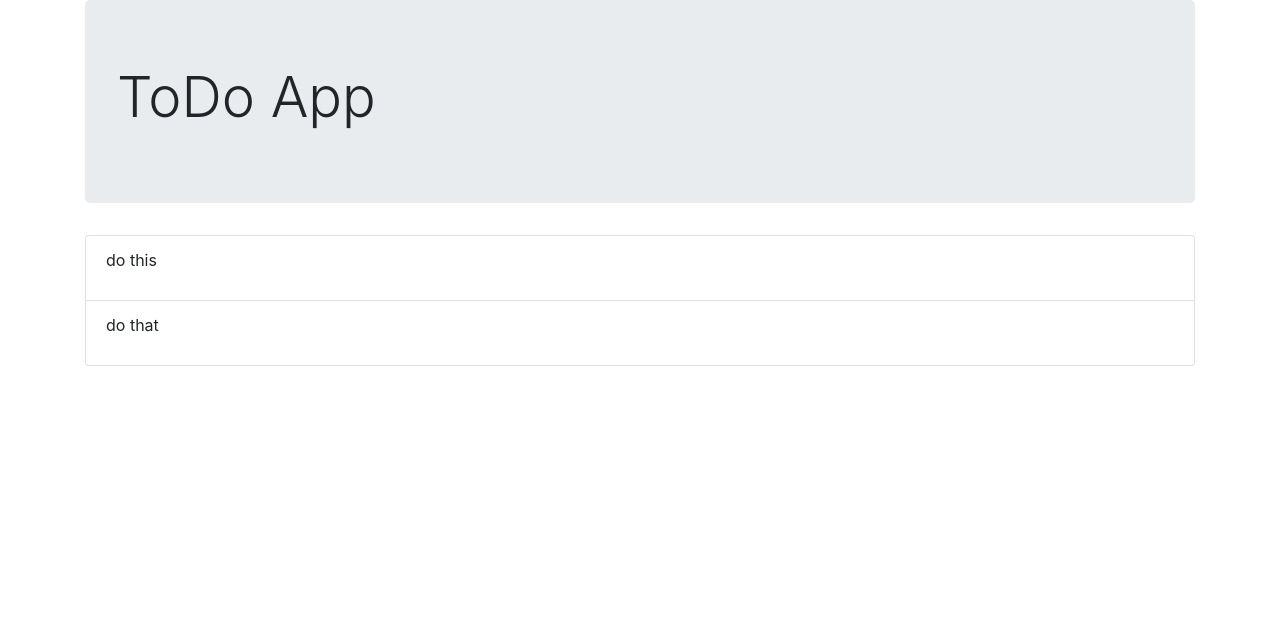
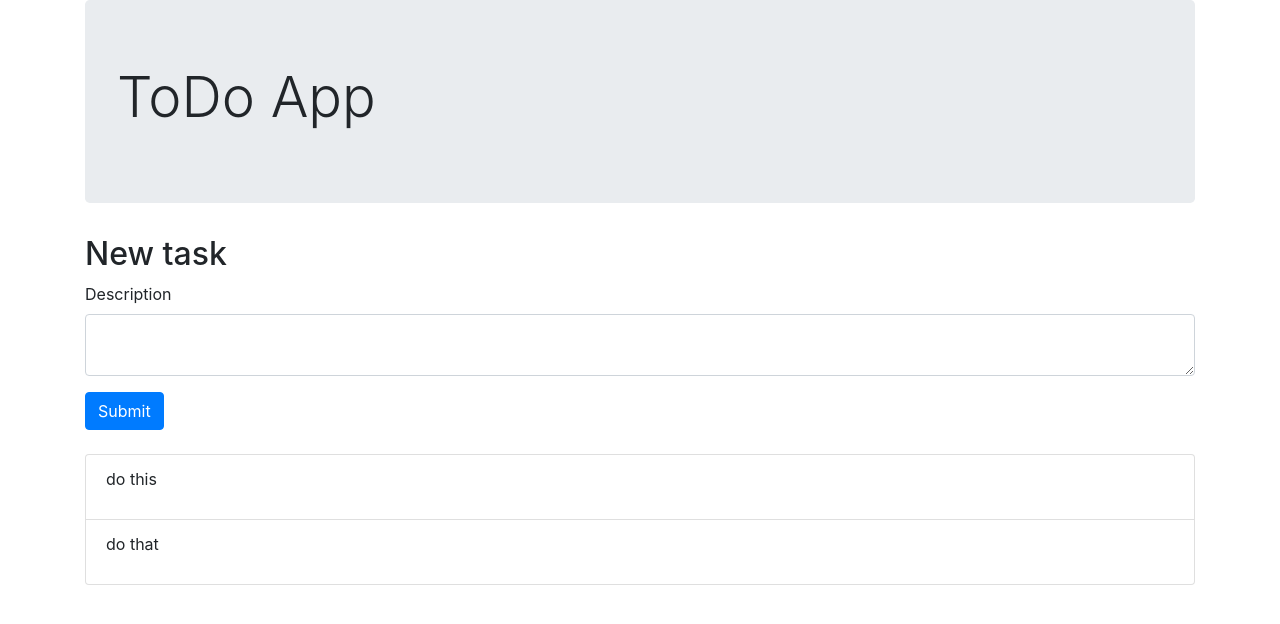
Before and after one commit to BykoButeyko/todoapp-react, a React (Create React App) app: page / in a window 1280 px wide. Shown: the top 624 px of the page. Built offline with nearby package versions, Linux system fonts and the light colour scheme.

Commit message:
add task to the app
add newTask.js

```diff
--- a/src/App.js
+++ b/src/App.js
@@ -1,5 +1,6 @@
 import React from 'react';
 import TaskList from './taskList.js';
+import NewTask from './newTask.js';
 
 function App() {
   const tasks = [
@@ -13,6 +14,8 @@ function App() {
           <div className="jumbotron">
             <h1 className="display-4">ToDo App</h1>
           </div>
+          <NewTask />
+          <br />
           <TaskList tasks={tasks} />
         </div>
       </div>
--- /dev/null
+++ b/src/newTask.js
@@ -0,0 +1,16 @@
+import React from 'react';
+
+export default() => {
+    return (
+        <div>
+          <h2>New task</h2>
+          <form>
+            <div className="form-group">
+              <label htmlFor="description">Description</label>
+              <textarea className="form-control" id="description"></textarea>
+            </div>
+            <button type="submit" className="btn btn-primary">Submit</button>
+          </form>
+        </div>
+    );
+}
```
